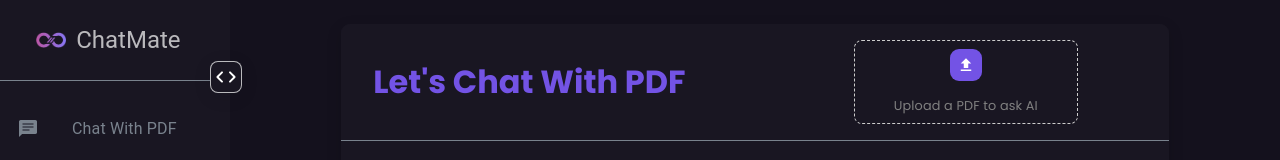
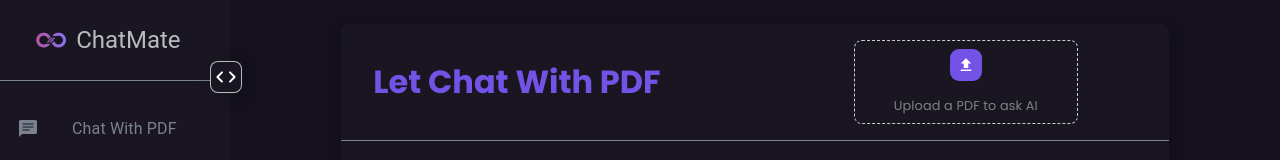
Before and after one commit to pandey03muskan/Chat_ai, a Next.js app in the folder pdfchat/: page /chatwithpdf in a window 1280 px wide. Shown: the top 160 px of the page. Built offline with nearby package versions, Linux system fonts and the light colour scheme.

Commit message:
Update index.tsx

```diff
--- a/pdfchat/src/pages/chatwithpdf/index.tsx
+++ b/pdfchat/src/pages/chatwithpdf/index.tsx
@@ -183,7 +183,7 @@
   if (messagesEndRef.current) {
     messagesEndRef.current.scrollIntoView({ behavior: "smooth" });
   }
-}, messages);
+}, [messages]);
 
 
   return (
@@ -215,7 +215,7 @@
               }}>
 
                 <div style={{width:'48%',paddingLeft:'1.5rem'}}>
-                 <h1 style={{color: "rgb(115, 83, 229)" }}>Let's Chat With PDF</h1>
+                 <h1 style={{color: "rgb(115, 83, 229)" }}>Let Chat With PDF</h1>
                 </div>
 
                 <Box
```
